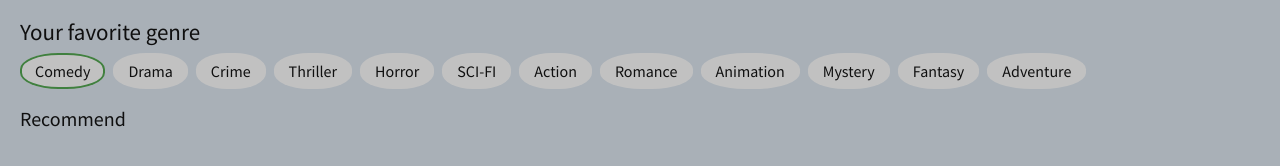
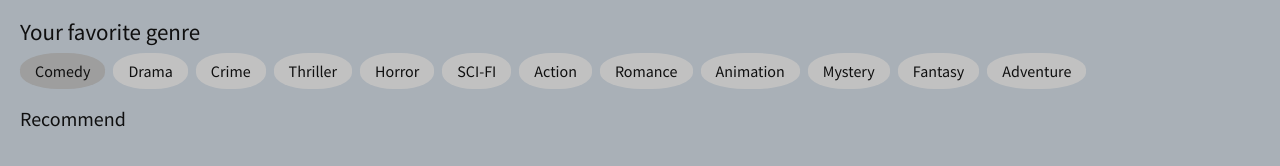
Before and after one commit to yunoJang/js-practice, a plain HTML site: page index.html in a window 1280 px wide. Both pictures are taken after a click on the item "Comedy". Drawn offline with Linux system fonts and the light colour scheme; no server answers.

Commit message:
style: genre active

```diff
--- a/css/genre.css
+++ b/css/genre.css
@@ -1,4 +1,4 @@
-.genre-container>h1 {
+.genre-container > h1 {
   font-size: 23px;
   margin-bottom: 10px;
 }
@@ -6,19 +6,16 @@
   display: flex;
   margin-bottom: 20px;
 }
-.genre-list>li {
+.genre-list > li {
   cursor: pointer;
   padding: 10px 15px;
   border-radius: 45%;
   background: #fff;
-    transition: 0.2s cubic-bezier(0,0,0,1);
+  transition: 0.2s cubic-bezier(0, 0, 0, 1);
 }
-    .genre-list>li+li {
+.genre-list > li + li {
   margin-left: 8px;
 }
-    .genre-list>li:hover {
-        background: #ddd;
+.genre-list > li.active {
+  background: #ccc;
 }
-    .genre-list>li.active {
-        box-shadow: 0 0 0 2px #46a144 inset;
-    }
```
Lines whose indentation alone changed are shown as unchanged.
